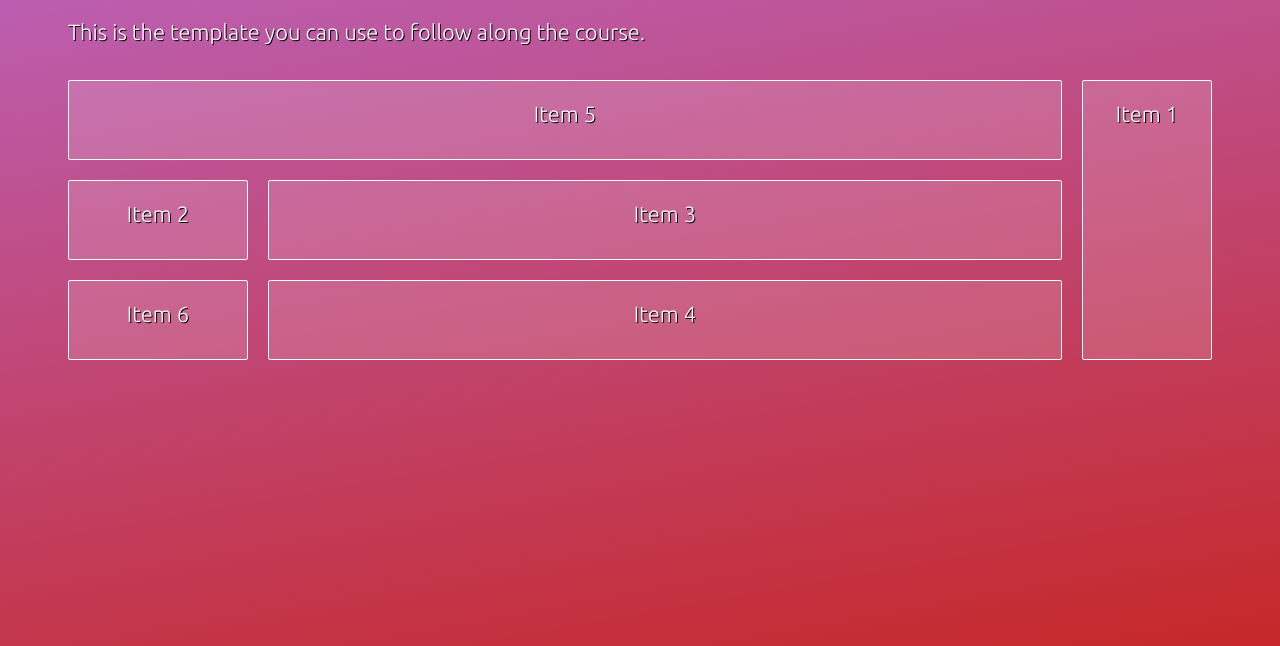
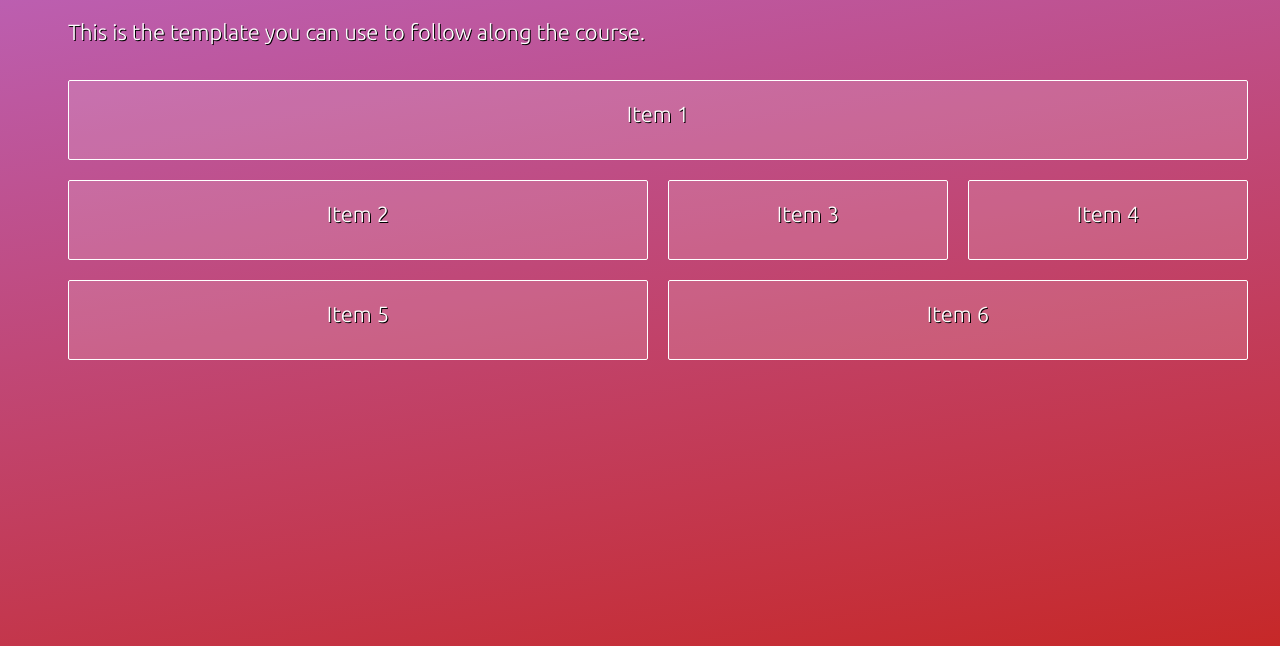
Before and after one commit to sandeepghimire77/CSS_Grid-, a plain HTML site: page index.html in a window 1280 px wide. Shown: the part 154-800 px from the top of the page. Drawn offline with Linux system fonts and the light colour scheme.

Commit message:
alternative solution

```diff
--- a/css/main.css
+++ b/css/main.css
@@ -3,33 +3,30 @@
     display: grid;
 
     /* short hand of up code */
-    grid-template: 100px 100px 100px/ 200px auto 150px;
+    grid-template: 100px 100px 100px/ repeat(24, 50px);
     /*grid-row-gap: 10px;
     grid-column-gap: 10px; */
-    grid-template-areas:
-    "E E A"
-    "B C A"
-    "F D A"
+
 
 }
 .grid div:nth-child(1){
-    grid-area: A;
+    grid-column: 1 / span 24;
 }
 .grid div:nth-child(2){
-    grid-area: B;
+    grid-column: auto / span 12;
 }
 .grid div:nth-child(3){
-    grid-area: C;
+    grid-column: auto / span 6;
 }
 .grid div:nth-child(4){
-    grid-area: D;
+    grid-column: auto / span 6;
 }
 .grid div:nth-child(5){
-    grid-area: E;
+    grid-column: auto / span 12;
 }
 
 .grid div:nth-child(6){
-    grid-area: F;
+    grid-column: auto / span 12;
 }
 
 /* .grid div:nth-child(2) {
```
